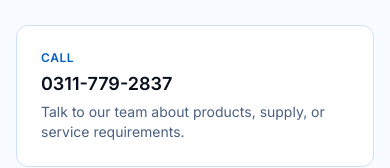
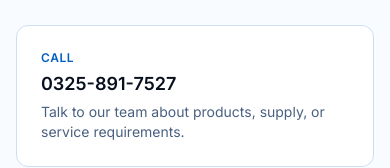
Before and after one commit to OrbixtarTechnologies/AquaRSWaters, a React (Vite) app: page /contact in a window 390 px wide. Shown: the part 404-572 px from the top of the page. Built offline with nearby package versions, Linux system fonts and the light colour scheme; the HTML template or start-up script is replaced by a standard one.

Commit message:
Update RS Waters phone number

```diff
--- a/src/pages/Contact.tsx
+++ b/src/pages/Contact.tsx
@@ -13,13 +13,13 @@ export default function Contact() {
 
       <div className="max-w-6xl mx-auto px-4 sm:px-6 py-14 grid md:grid-cols-2 gap-10">
         <div className="space-y-4">
-          <a href="tel:+923117792837" className="block p-6 bg-white border border-[#cce0f5] rounded-xl hover:shadow-md hover:border-[#005fc5]/40 transition-all">
+          <a href="tel:+923258917527" className="block p-6 bg-white border border-[#cce0f5] rounded-xl hover:shadow-md hover:border-[#005fc5]/40 transition-all">
             <div className="text-xs font-semibold text-[#005fc5] uppercase tracking-wider mb-1">Call</div>
-            <div className="text-lg font-black text-[#080f1e]">0311-779-2837</div>
+            <div className="text-lg font-black text-[#080f1e]">0325-891-7527</div>
             <div className="text-sm text-[#4a6080] mt-1">Talk to our team about products, supply, or service requirements.</div>
           </a>
 
-          <a href="https://wa.me/923117792837" target="_blank" rel="noreferrer" className="block p-6 bg-white border border-[#cce0f5] rounded-xl hover:shadow-md hover:border-[#005fc5]/40 transition-all">
+          <a href="https://wa.me/923258917527" target="_blank" rel="noreferrer" className="block p-6 bg-white border border-[#cce0f5] rounded-xl hover:shadow-md hover:border-[#005fc5]/40 transition-all">
             <div className="text-xs font-semibold text-[#005fc5] uppercase tracking-wider mb-1">WhatsApp</div>
             <div className="text-lg font-black text-[#080f1e]">Message RS Waters</div>
             <div className="text-sm text-[#4a6080] mt-1">Send your city and requirement for a quicker response.</div>
```
